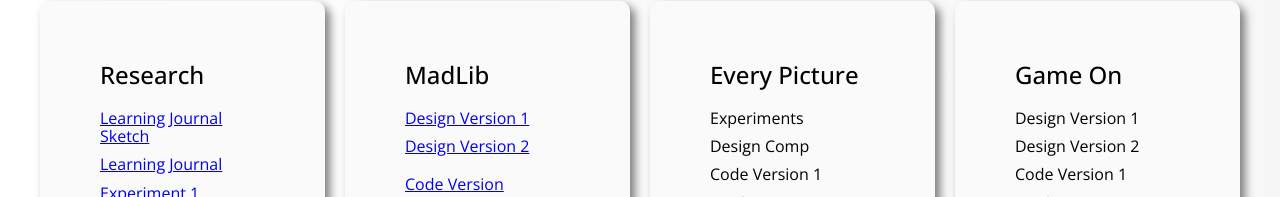
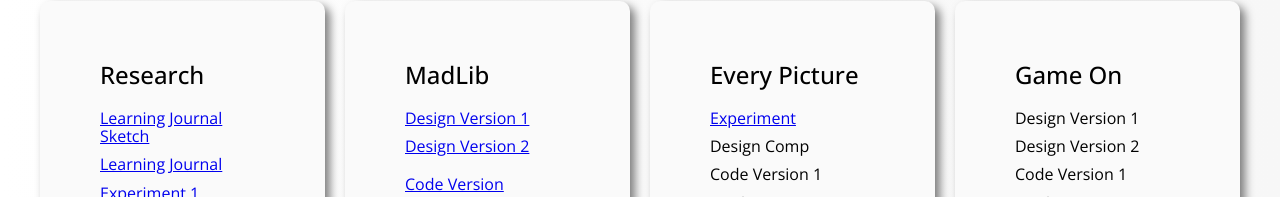
Before and after one commit to beccalibby3/des157a, a plain HTML site: page index.html in a window 1280 px wide. Shown: the part 434-631 px from the top of the page. Drawn offline with nearby package versions, Linux system fonts and the light colour scheme.

Commit message:
any message

```diff
--- a/index.html
+++ b/index.html
@@ -61,7 +61,7 @@
          <div class="column">
         <h2>Every Picture</h2>
         <ul>
-            <li><a href="#"></a>Experiments</li>
+            <li><a href="everypicture/experiment/index.html">Experiment</a></li>
             <li><a href="#"></a>Design Comp</li>
             <li><a href="#"></a>Code Version 1</li>
             <li><a href="#"></a>Final Every Picture Project</li>
```
